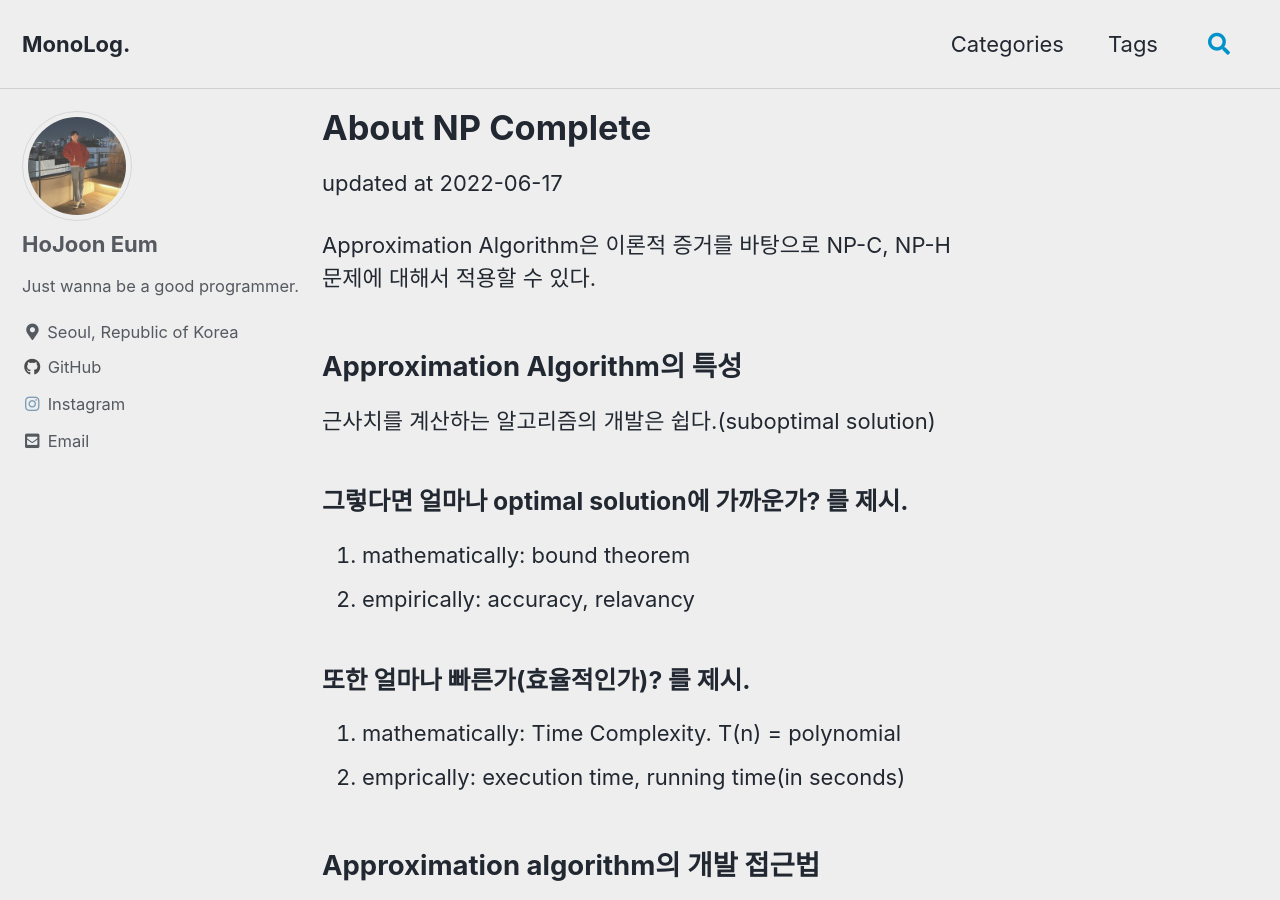
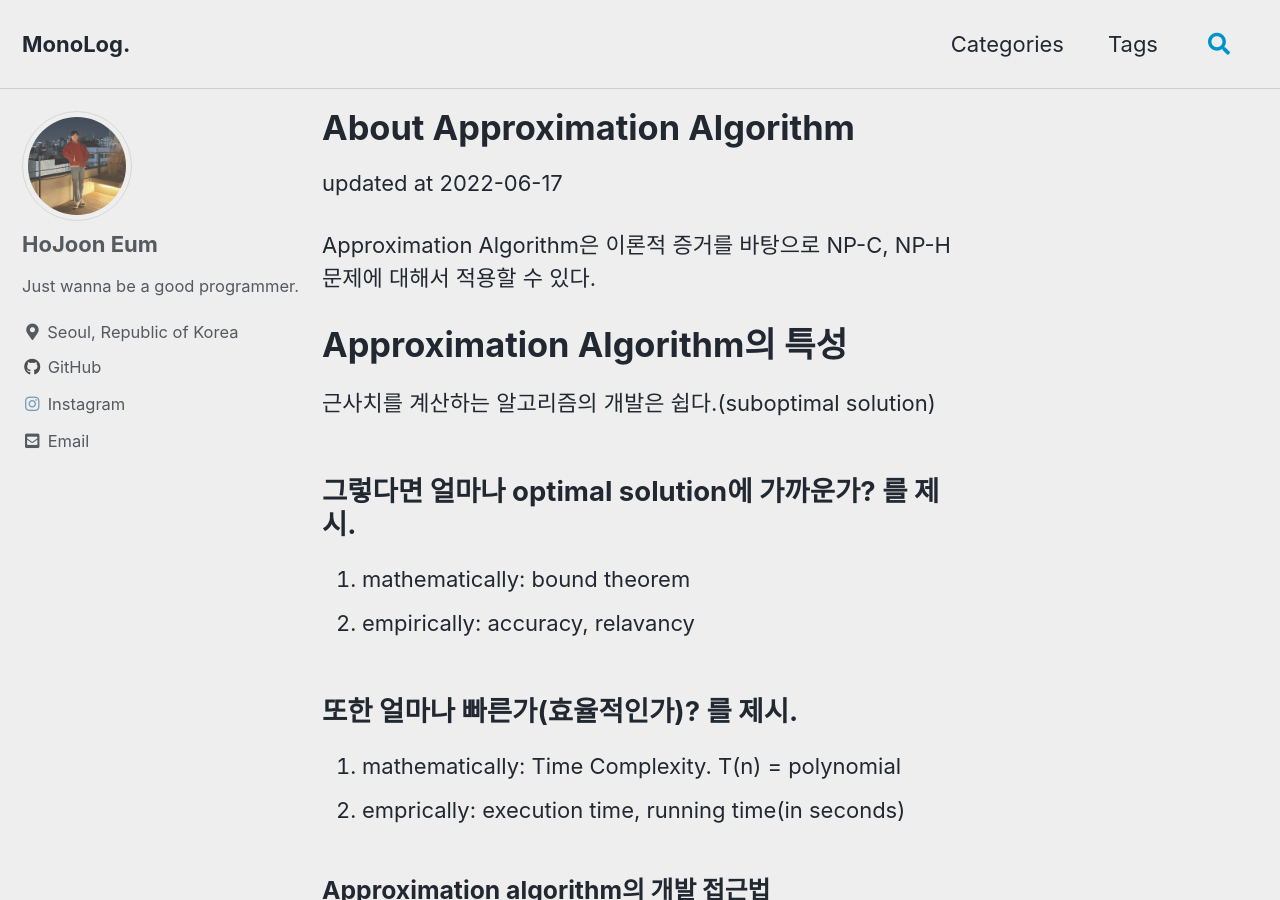
Before and after one commit to minusmo/minusmo.github.io, a Jekyll site: the page built from _posts/2022-06-16-About Approximation Algorithm.md, in a window 1280 px wide and 900 px high. Built offline with Jekyll 4.4.1, drawn with Linux system fonts in a browser that asks for light colours; cached includes are drawn as plain includes; some of the changed text lies outside the part shown.

Commit message:
[POST] About Approximation Algorithm post title is fixed

```diff
--- a/_posts/2022-06-16-About Approximation Algorithm.md
+++ b/_posts/2022-06-16-About Approximation Algorithm.md
@@ -1,6 +1,6 @@
 ---
 layout: posts
-title: About NP Complete
+title: About Approximation Algorithm
 category: algorithm
 tags: ProblemClassification computation NP Approximation
 ---
@@ -9,21 +9,21 @@ updated at 2022-06-17
 
 Approximation Algorithm은 이론적 증거를 바탕으로 NP-C, NP-H 문제에 대해서 적용할 수 있다.
 
-## Approximation Algorithm의 특성
+# Approximation Algorithm의 특성
 
 근사치를 계산하는 알고리즘의 개발은 쉽다.(suboptimal solution)
 
-### 그렇다면 얼마나 optimal solution에 가까운가? 를 제시.
+## 그렇다면 얼마나 optimal solution에 가까운가? 를 제시.
 
 1. mathematically: bound theorem
 2. empirically: accuracy, relavancy
 
-### 또한 얼마나 빠른가(효율적인가)? 를 제시.
+## 또한 얼마나 빠른가(효율적인가)? 를 제시.
 
 1. mathematically: Time Complexity. T(n) = polynomial
 2. emprically: execution time, running time(in seconds)
 
-## Approximation algorithm의 개발 접근법
+### Approximation algorithm의 개발 접근법
 
 대부분 휴리스틱(그리디) 접근을 사용한다.
 
@@ -42,11 +42,11 @@ ex) approximation solution < optimal \* 2
 Theorem을 통해 bound를 제시할 수 있으면 좋다.
 더 좋은 bound 일 수록 더 좋다!
 
-## Approximation의 예시들
+# Approximation의 예시들
 
 TSP, Bin Packing problem
 
-### TSP
+## TSP
 
 MST를 이용하여 TSP를 해결.
 
@@ -77,7 +77,7 @@ cost(full walk on MST) < 2 \* cost(mst.path)
 
 ⇒ cost(opt.path) < 2 \* cost(opt) proof!
 
-### Bin Packing problem
+## Bin Packing problem
 
 - Bin Packing problem: NP-Hard
 - unit-size의 가방을 최소한으로 하여 주어진 아이템들을 모두 가방에 담는 문제!
```
